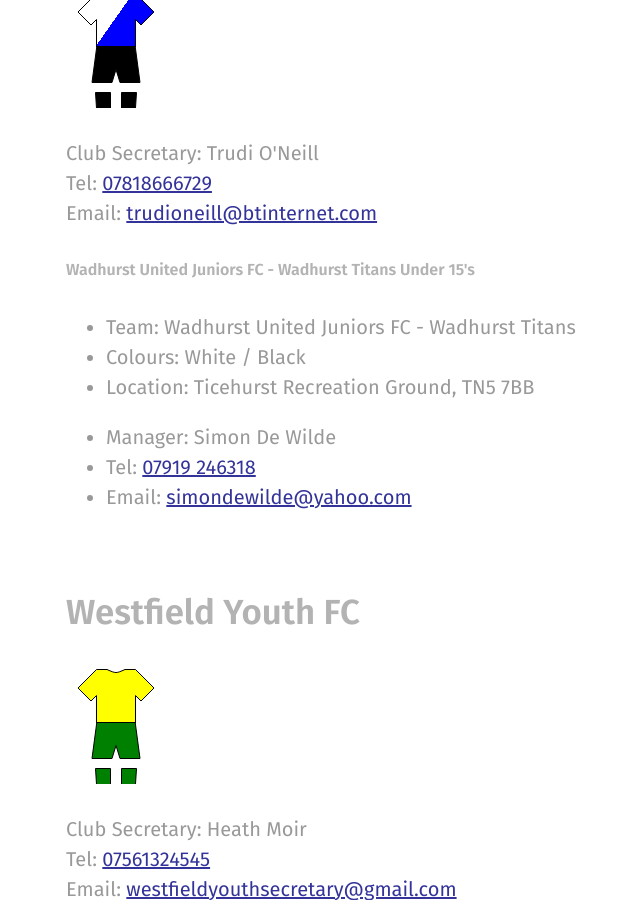
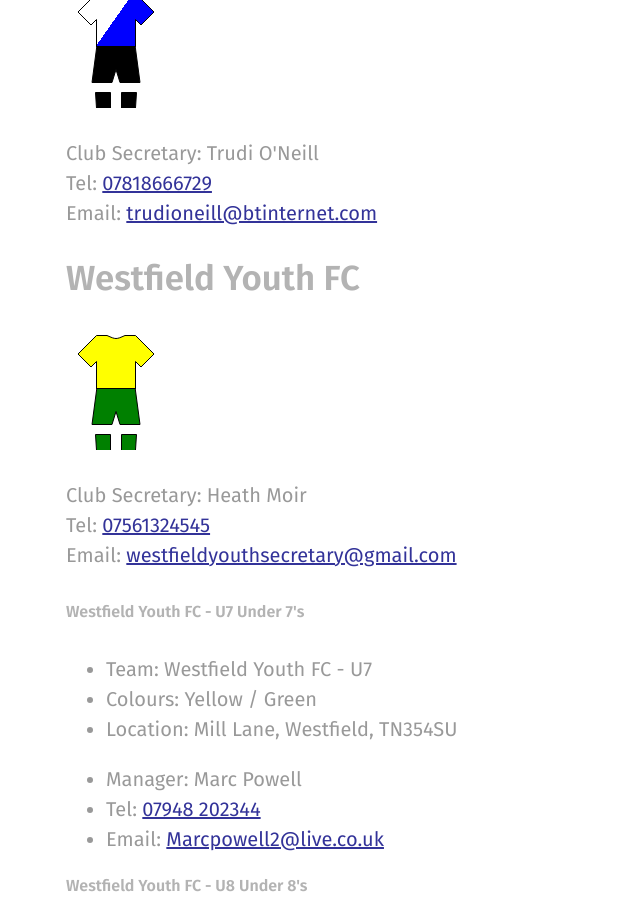
Before and after one commit to rotherleague/Rother, a Jekyll site: the page built from clubs.md, in a window 1280 px wide and 900 px high, scrolled down 10330 px. Shown: the whole window, without its empty margins (14-654 px from the left). Built offline with Jekyll 4.4.1, drawn with Linux system fonts in a browser that asks for light colours; nearby versions of some CDN libraries.

Commit message:
Update wadhurst.html

```diff
--- a/_includes/clubs/wadhurst.html
+++ b/_includes/clubs/wadhurst.html
@@ -7,21 +7,3 @@
 <p>Club Secretary: Trudi O'Neill<br>
   Tel: <a href="tel:07818666729">07818666729</a><br>
 Email: <a href="mailto:trudioneill@btinternet.com">trudioneill@btinternet.com</a></p>
-<div>
-<div>
-    <h5>Wadhurst United Juniors FC - Wadhurst Titans Under 15's</h5>
-  </div>
-  <ul>
-    <li>Team: Wadhurst United Juniors FC - Wadhurst Titans</li>
-    <li>Colours: White / Black</li>
-    <li>Location: Ticehurst Recreation Ground, TN5 7BB</li>
-  </ul>
-  <ul>
-    <li>Manager: Simon De Wilde<br>
-    </li>
-    <li>Tel: <a href="tel:07919246318">07919 246318</a><br>
-    </li>
-    <li>Email: <a href="mailto:simondewilde@yahoo.com">simondewilde@yahoo.com</a></li>
-  </ul>
-</div>
-<p>&nbsp;</p>
```
